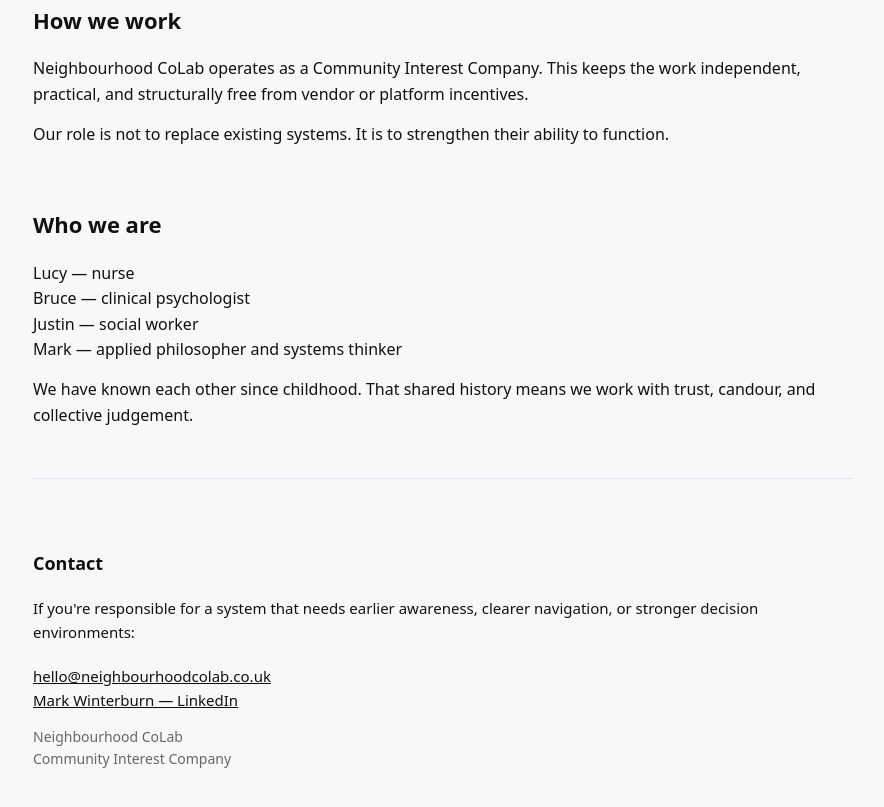
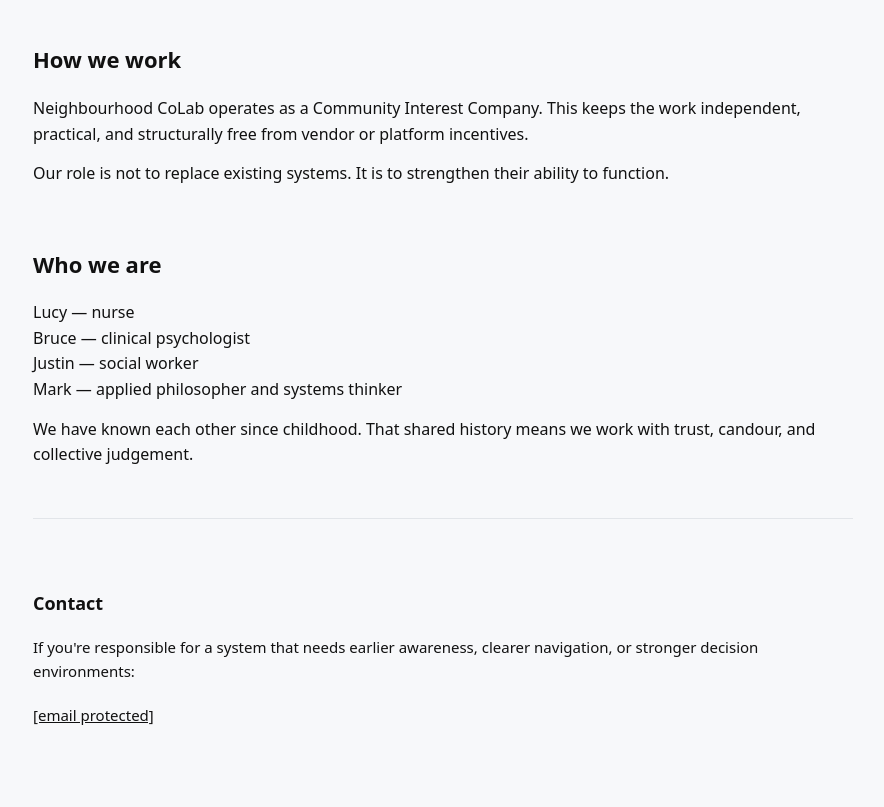
Before and after one commit to Marcovanbd1/AAA-The-Works, a plain HTML site: page index.html in a window 1280 px wide. Shown: the part 2341-3148 px from the top of the page, without its empty margins (197-1081 px from the left). Drawn offline with Linux system fonts and the light colour scheme.

Commit message:
Update index.html

```diff
--- a/index.html
+++ b/index.html
@@ -187,6 +187,9 @@
 <p>
 Emotional Architecture is the design logic behind Neighbourhood Signals and Support Playlists. It is also the discipline we bring when working with partners in ambient voice, operational monitoring, and other sensor-rich environments where the gap between what a system detects and what it meaningfully understands is where risk lives.
 </p>
+
+<p><a href="emotional-architecture-whitepaper.html" target="_blank">Read the full framework — Emotional Architecture →</a></p>
+
 </div>
 
 
@@ -310,19 +313,5 @@
 
 <div class="contact">
 <p>
-<a href="mailto:hello@neighbourhoodcolab.co.uk">hello@neighbourhoodcolab.co.uk</a><br>
-<a href="https://www.linkedin.com/in/mark-winterburn-08a614351" target="_blank">Mark Winterburn — LinkedIn</a>
-</p>
-</div>
-
-<p class="small">
-Neighbourhood CoLab<br>
-Community Interest Company
-</p>
-
-</footer>
-
-</div>
-
-</body>
-</html>
+<a href="/cdn-cgi/l/email-protection#620a070e0e0d220c070b050a000d17100a0d0d06010d0e03004c010d4c1709"><span class="__cf_email__" data-cfemail="ee868b828281ae808b8789868c819b9c8681818a8d81828f8cc08d81c09b85">[email&#160;protected]</span></a><br>
+<a href="https://www.linkedin.com/in/mark-winterburn-08a614351" target="_blank"
```
